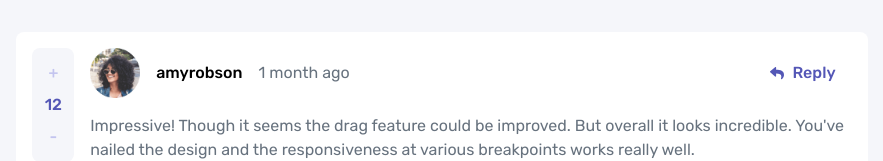
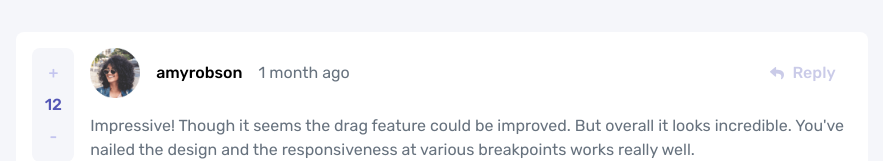
Before and after one commit to jadetrue/interactive-comments-section, a React (Vite) app: page / in a window 1280 px wide. In both pictures the pointer is over the button 1001 px from the left and 73 px from the top of the page. Shown: the top 161 px of the page, without its empty margins (198-1081 px from the left). Built offline with nearby package versions, Linux system fonts and the light colour scheme.

Commit message:
Add hover states in

```diff
--- a/src/index.css
+++ b/src/index.css
@@ -185,6 +185,12 @@ body {
   align-items: center;
 }
 
+.btn:hover,
+.btn:active,
+.btn:focus {
+  opacity: 0.3;
+}
+
 .btn__reset {
   background: transparent;
   border: none;
@@ -250,6 +256,16 @@ textarea {
   color: var(--clr-neutral-400);
   font-weight: var(--fw-regular);
   border-color: var(--clr-neutral-300);
+
+  &:active {
+    outline-color: var(--clr-neutral-800);
+  }
+  &:focus-visible {
+    outline-color: var(--clr-neutral-800);
+  }
+  &:hover {
+    cursor: pointer;
+  }
 }
 
 .tag {
```
